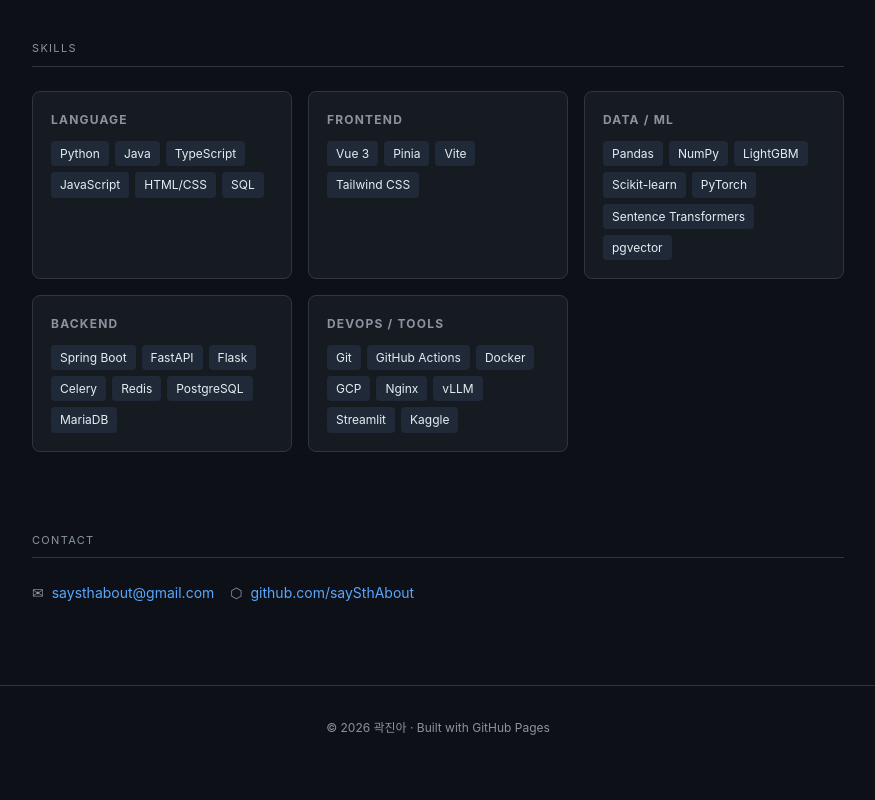
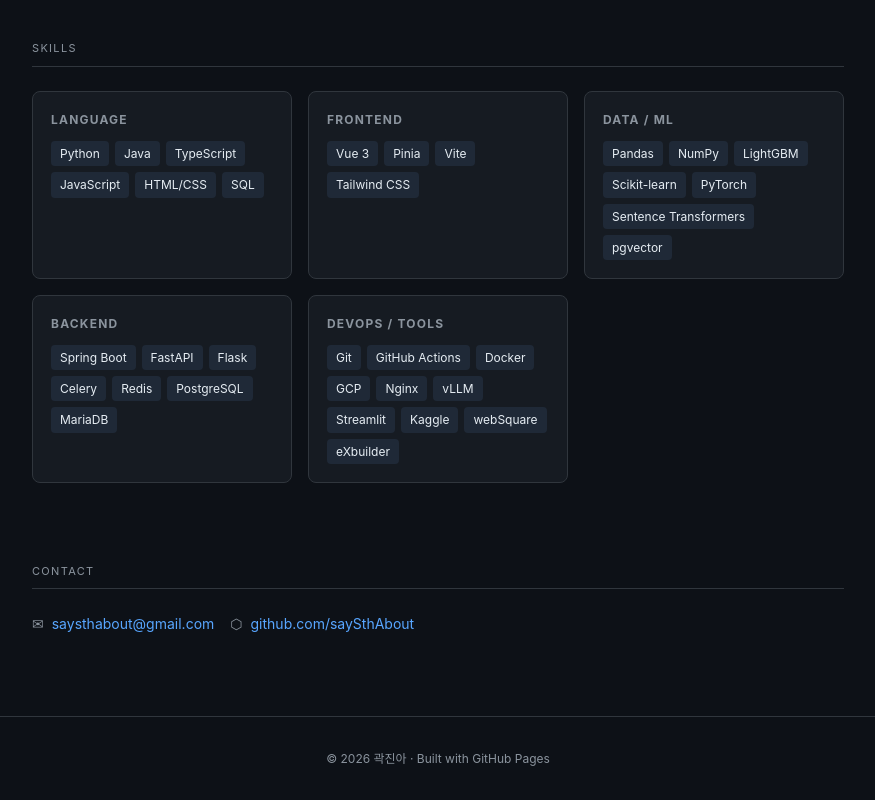
Before and after one commit to saySthAbout/saysthabout.github.io, a plain HTML site: page index.html in a window 1280 px wide. Shown: the part 1862-2662 px from the top of the page, without its empty margins (202-1077 px from the left). Before the commit the page ends 2631 px from the top, so only its background shows below. Drawn offline with Linux system fonts and the light colour scheme.

Commit message:
Update index.html

```diff
--- a/index.html
+++ b/index.html
@@ -377,6 +377,8 @@
         <span class="skill">vLLM</span>
         <span class="skill">Streamlit</span>
         <span class="skill">Kaggle</span>
+        <span class="skill">webSquare</span>
+        <span class="skill">eXbuilder</span>
       </div>
     </div>
   </div>
```
